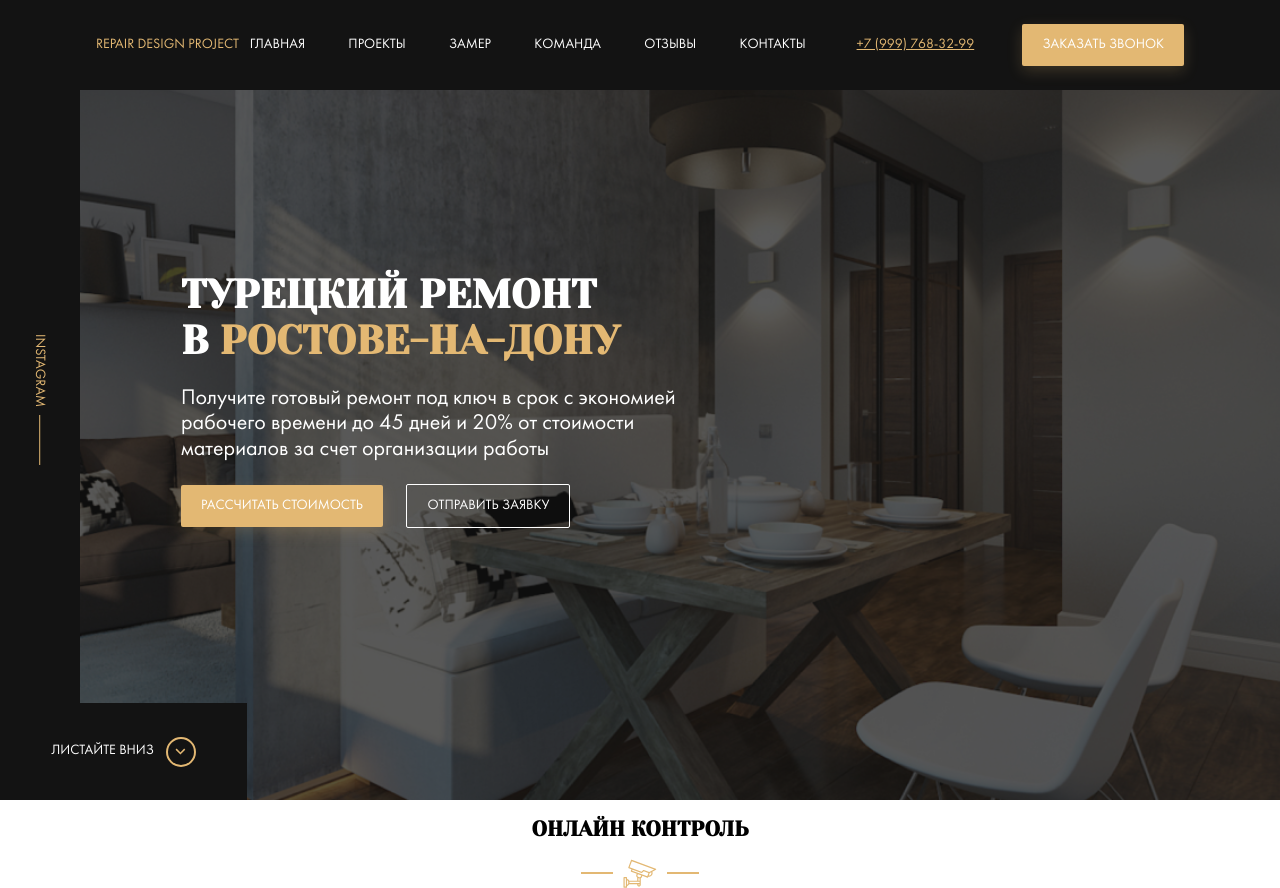
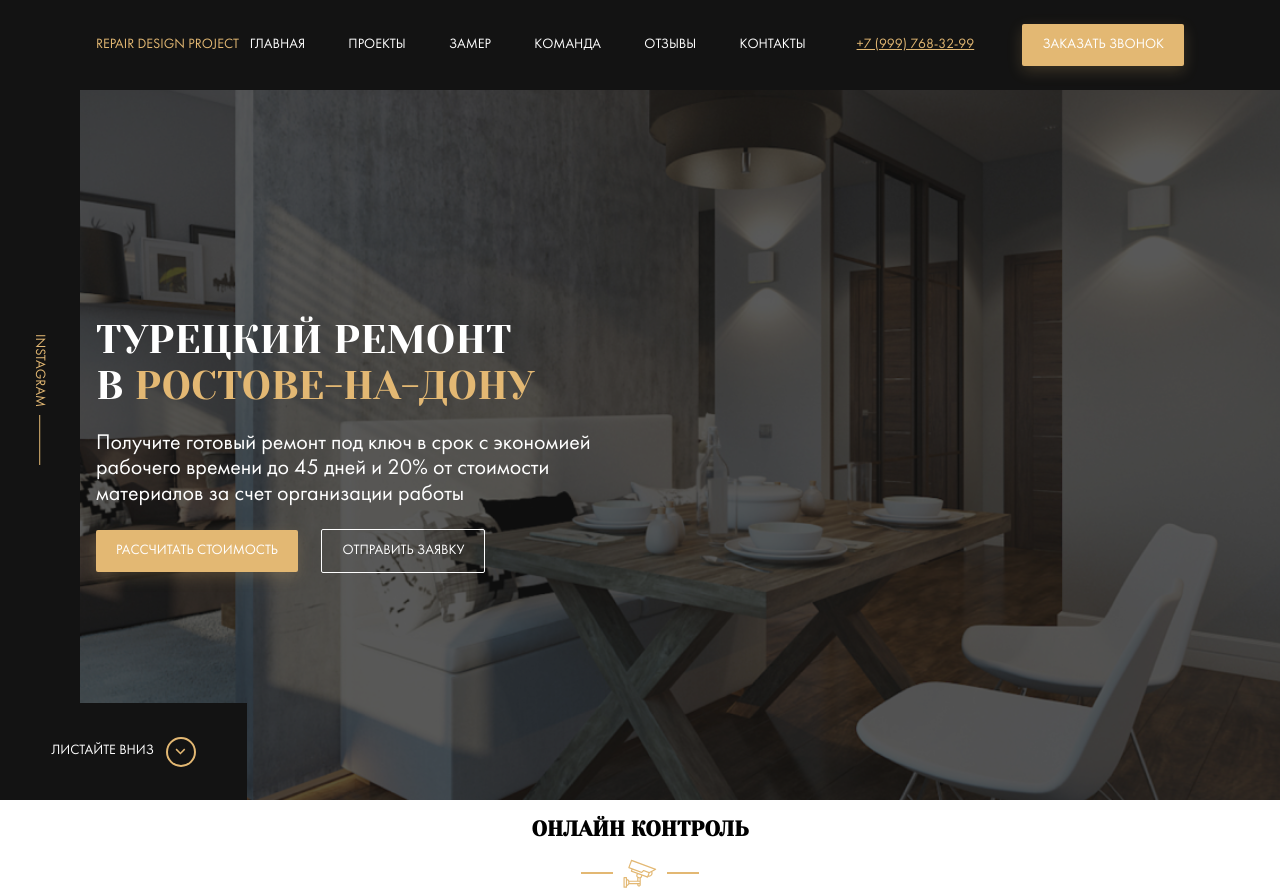
Before and after one commit to ranyn777/repair-design, a website: page index.html in a window 1280 px wide. Drawn offline with Linux system fonts and the light colour scheme; files whose address does not match are found by name.

Commit message:
feat: add font-weight to title in _hero.sass and changed padding to hero in _hero.sass

```diff
--- a/sass/templates/_hero.sass
+++ b/sass/templates/_hero.sass
@@ -4,7 +4,7 @@
     flex-direction: column
     justify-content: center
     align-items: flex-start
-    padding: 100px
+    padding-top: 90px
     background: $dark url(../img/hero-bg.jpg) no-repeat center / cover
     height: 100vh
     color: $light
@@ -75,5 +75,6 @@
     font-family: 'Yeseva One', cursive
     text-transform: uppercase
     font-size: 40px
+    font-weight: 400
     &--primary
         color: $primary
```
Also changed, not shown: css/style.css.
